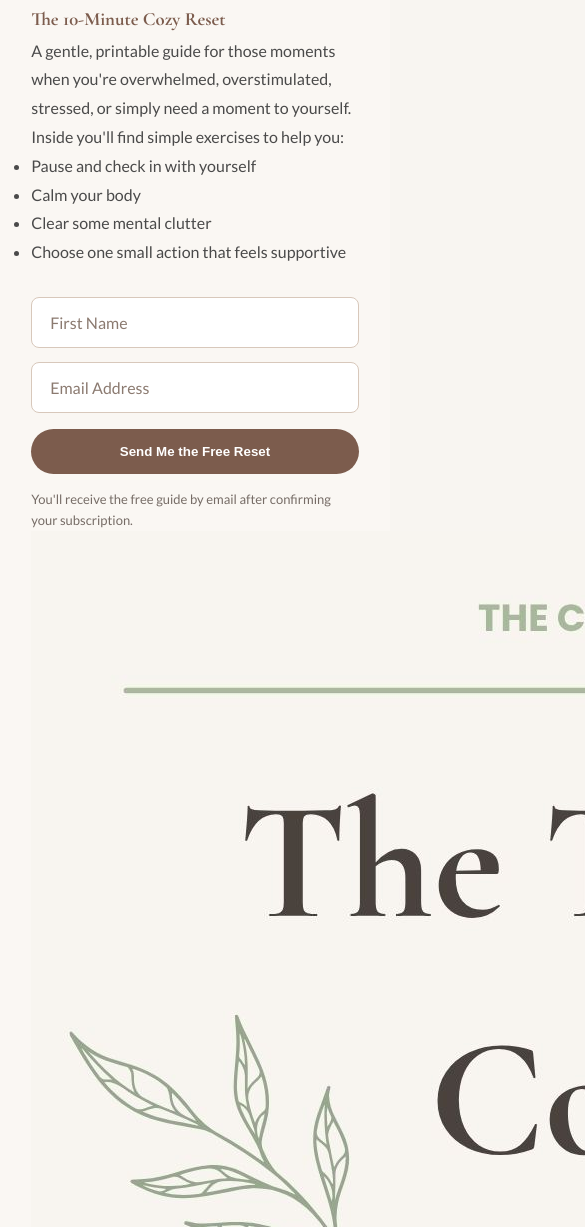
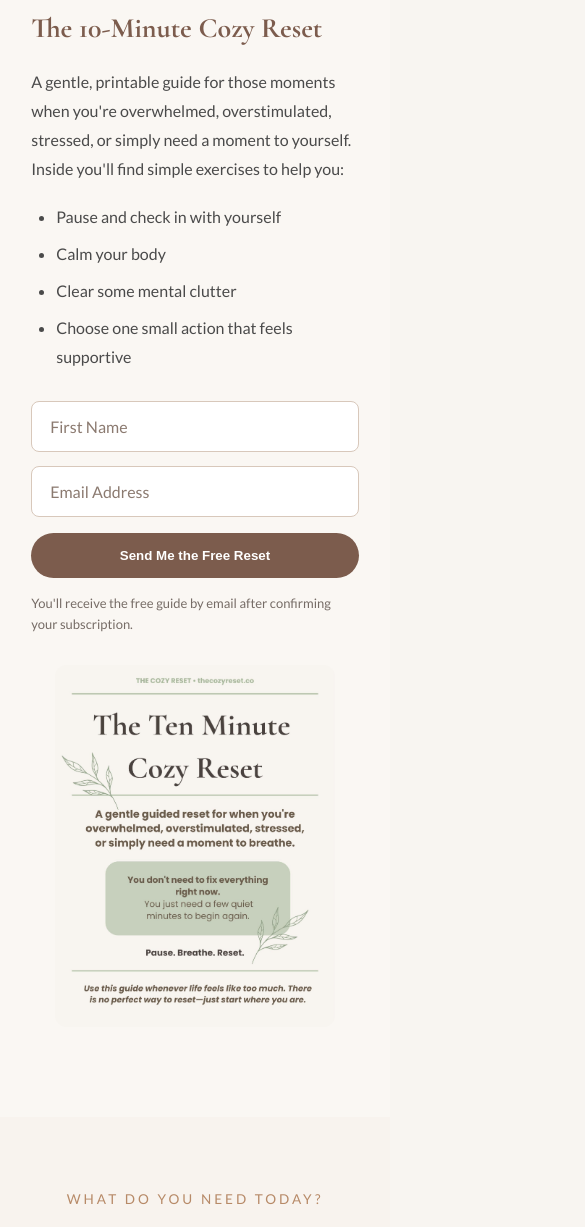
Before and after one commit to thecozyresetco/thecozyreset, a plain HTML site: page index.html in a window 390 px wide. Shown: the part 1204-2431 px from the top of the page, 585 px wide, since content can reach past the window. Drawn offline with nearby package versions, Linux system fonts and the light colour scheme.

Commit message:
Add free cozy reset styles to CSS

```diff
--- a/css/style.css
+++ b/css/style.css
@@ -1673,3 +1673,69 @@
     }
 
 }
+
+/* FREE COZY RESET */
+
+.free-reset-content {
+    display: flex;
+    align-items: center;
+    gap: 50px;
+    max-width: 1100px;
+    margin: 0 auto;
+}
+
+.free-reset-text {
+    flex: 1;
+}
+
+.free-reset-text h3 {
+    font-size: 28px;
+    margin-bottom: 15px;
+}
+
+.free-reset-text ul {
+    margin: 20px 0;
+    padding-left: 25px;
+}
+
+.free-reset-text li {
+    margin-bottom: 8px;
+}
+
+.free-reset-image {
+    flex: 0 0 38%;
+    text-align: center;
+}
+
+.free-reset-image img {
+    width: 100%;
+    max-width: 350px;
+    height: auto;
+    display: block;
+    margin: 0 auto;
+    border-radius: 12px;
+}
+
+
+/* MOBILE */
+
+@media (max-width: 768px) {
+
+    .free-reset-content {
+        flex-direction: column;
+        gap: 30px;
+    }
+
+    .free-reset-text {
+        width: 100%;
+    }
+
+    .free-reset-image {
+        width: 100%;
+    }
+
+    .free-reset-image img {
+        max-width: 280px;
+    }
+
+}
```
